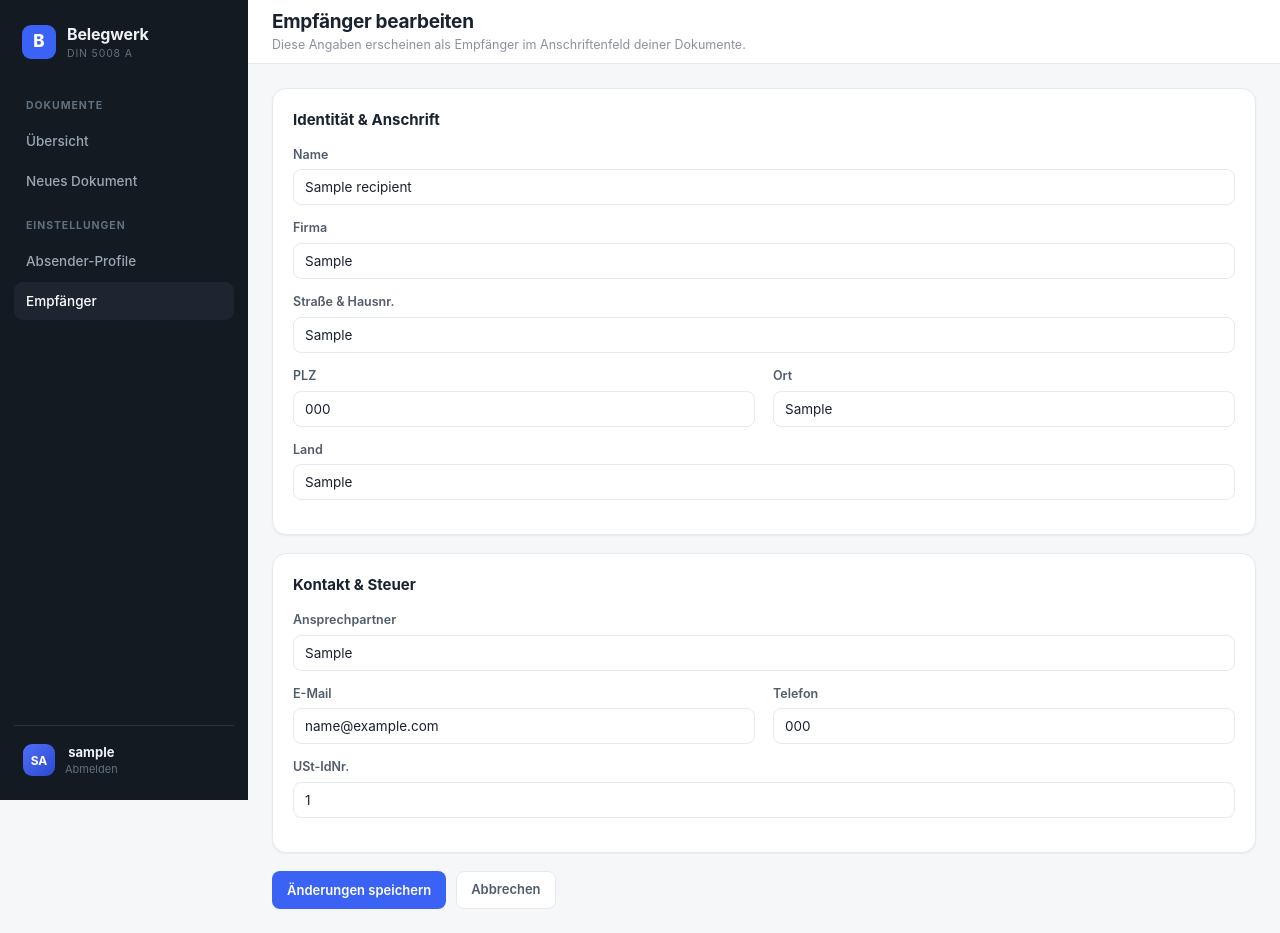
After one commit to LingLongAgent/belegwerk, a Django app: page /dokumente/empfaenger/1/ in a window 1280 px wide. The commit adds this page. Run offline with Django 5.2, Linux system fonts and the light colour scheme; a user stored in the database is signed in; tables that the repository leaves empty hold one stand-in row (values such as "Sample post").

Commit message:
M3: Empfänger/Kunden — Adressbuch mit wiederverwendbaren Empfängern
Neues Recipient-Modell (Adressbuch) pro Nutzer mit denselben Adressfeldern
wie der Inline-Empfänger auf Document. to_recipient() bildet auf py_doc Party
ab (Blanks→None); as_document_initial() liefert recipient_*-Initialwerte, mit
denen die Dokument-Formulare ab M4 einen gespeicherten Empfänger vorbelegen.

Formular mit deutschen Platzhaltern, ownership-scoped List/Create/Edit/Delete,
Sidebar-Eintrag "Empfänger", Admin. 12 neue Tests (Mapping, Initial-Keys,
str-Regel, View-Scoping und CRUD); gesamt 33 grün, ruff sauber.

Co-Authored-By: Claude Opus 4.8 <noreply@anthropic.com>

```diff
--- /dev/null
+++ b/documents/forms.py
@@ -0,0 +1,43 @@
+"""Form for the recipient address book (Empfänger/Kunden).
+
+German placeholders keep the mask self-explaining without DIN knowledge — the
+MVP's guiding principle. Only the name is required; everything else is optional
+so a quick "name + city" entry is enough to start with.
+"""
+
+from __future__ import annotations
+
+from django import forms
+
+from .models import Recipient
+
+
+class RecipientForm(forms.ModelForm):
+    """Edit all of a :class:`Recipient`'s address fields with helpful placeholders."""
+
+    class Meta:
+        model = Recipient
+        fields = [
+            "name",
+            "company",
+            "street",
+            "postal_code",
+            "city",
+            "country",
+            "contact",
+            "email",
+            "phone",
+            "vat_id",
+        ]
+        widgets = {
+            "name": forms.TextInput(attrs={"placeholder": "Erika Beispiel"}),
+            "company": forms.TextInput(attrs={"placeholder": "Beispiel AG"}),
+            "street": forms.TextInput(attrs={"placeholder": "Beispielweg 7"}),
+            "postal_code": forms.TextInput(attrs={"placeholder": "20095"}),
+            "city": forms.TextInput(attrs={"placeholder": "Hamburg"}),
+            "country": forms.TextInput(attrs={"placeholder": "Deutschland"}),
+            "contact": forms.TextInput(attrs={"placeholder": "Ansprechpartner/in"}),
+            "email": forms.EmailInput(attrs={"placeholder": "kontakt@beispiel.de"}),
+            "phone": forms.TextInput(attrs={"placeholder": "+49 40 1234567"}),
+            "vat_id": forms.TextInput(attrs={"placeholder": "DE123456789"}),
+        }
--- a/documents/models.py
+++ b/documents/models.py
@@ -132,3 +132,91 @@ class Document(models.Model):
                 ("Datum", formatted_date),
             ],
         )
+
+
+# The address fields a Recipient shares with a Document's inline recipient. Kept
+# in one place so the address book can copy an entry straight into a new document
+# without either side having to spell the field list out twice.
+RECIPIENT_ADDRESS_FIELDS = (
+    "name",
+    "company",
+    "street",
+    "postal_code",
+    "city",
+    "country",
+    "contact",
+    "email",
+    "phone",
+    "vat_id",
+)
+
+
+class Recipient(models.Model):
+    """A saved recipient (Empfänger/Kunde) in a user's address book.
+
+    Belegwerk stores each document's recipient inline (on :class:`Document`) so a
+    finished document never changes when an address is edited later. This model is
+    the convenience layer above that: a user enters a customer once and can copy
+    it into any new document. The address fields mirror :class:`Document`'s
+    ``recipient_*`` fields exactly, which lets :meth:`as_document_initial` hand a
+    document form ready-to-use initial values.
+    """
+
+    user = models.ForeignKey(
+        settings.AUTH_USER_MODEL,
+        on_delete=models.CASCADE,
+        related_name="recipients",
+    )
+
+    name = models.CharField("Name", max_length=200)
+    company = models.CharField("Firma", max_length=200, blank=True)
+    street = models.CharField("Straße & Hausnr.", max_length=200, blank=True)
+    postal_code = models.CharField("PLZ", max_length=20, blank=True)
+    city = models.CharField("Ort", max_length=120, blank=True)
+    country = models.CharField("Land", max_length=120, blank=True)
+    contact = models.CharField("Ansprechpartner", max_length=200, blank=True)
+    email = models.EmailField("E-Mail", blank=True)
+    phone = models.CharField("Telefon", max_length=60, blank=True)
+    vat_id = models.CharField("USt-IdNr.", max_length=40, blank=True)
+
+    created_at = models.DateTimeField(auto_now_add=True)
+    updated_at = models.DateTimeField(auto_now=True)
+
+    class Meta:
+        # Company first when present, otherwise the person's name — the label a
+        # user scans the address book by.
+        ordering = ["company", "name"]
+
+    def __str__(self) -> str:
+        return self.company or self.name
+
+    def to_recipient(self) -> Party:
+        """Translate this address-book entry into a py_doc :class:`Party`.
+
+        Empty strings become ``None`` so py_doc omits absent address lines — the
+        same rule :meth:`Document.to_recipient` and the sender profile follow.
+        """
+        return Party(
+            name=self.name,
+            company=self.company or None,
+            street=self.street or None,
+            postal_code=self.postal_code or None,
+            city=self.city or None,
+            country=self.country or None,
+            contact=self.contact or None,
+            email=self.email or None,
+            phone=self.phone or None,
+            vat_id=self.vat_id or None,
+        )
+
+    def as_document_initial(self) -> dict[str, str]:
+        """Return this entry as ``recipient_*`` initial values for a document form.
+
+        M4+ document forms pre-fill their inline recipient section from a chosen
+        address-book entry; the keys match :class:`Document`'s field names so the
+        result can be passed straight to a form's ``initial``.
+        """
+        return {
+            f"recipient_{field}": getattr(self, field)
+            for field in RECIPIENT_ADDRESS_FIELDS
+        }
--- a/documents/urls.py
+++ b/documents/urls.py
@@ -3,4 +3,14 @@ from django.urls import path
 from . import views
 
 app_name = "documents"
-urlpatterns = [path("neu/", views.choose_type, name="choose_type")]
+urlpatterns = [
+    path("neu/", views.choose_type, name="choose_type"),
+    path("empfaenger/", views.recipient_list, name="recipient_list"),
+    path("empfaenger/neu/", views.recipient_create, name="recipient_create"),
+    path("empfaenger/<int:pk>/", views.recipient_edit, name="recipient_edit"),
+    path(
+        "empfaenger/<int:pk>/loeschen/",
+        views.recipient_delete,
+        name="recipient_delete",
+    ),
+]
--- a/documents/views.py
+++ b/documents/views.py
@@ -1,5 +1,19 @@
+"""Views for documents: the type chooser and the recipient address book.
+
+Every recipient view is scoped to ``request.user`` so one user can never see or
+touch another user's saved recipients — the same ownership rule the sender
+profiles follow. A recipient is always saved with its owner attached.
+"""
+
+from __future__ import annotations
+
+from django.contrib import messages
 from django.contrib.auth.decorators import login_required
-from django.shortcuts import render
+from django.http import HttpRequest, HttpResponse
+from django.shortcuts import get_object_or_404, redirect, render
+
+from .forms import RecipientForm
+from .models import Recipient
 
 DOC_TYPES = [
     {"key": "rechnung", "name": "Rechnung", "desc": "Positionen, USt, Summen, Zahlungsziel."},
@@ -10,6 +24,71 @@ DOC_TYPES = [
 
 
 @login_required
-def choose_type(request):
+def choose_type(request: HttpRequest) -> HttpResponse:
     """Dokumenttyp wählen — Formulare folgen je Typ (Build-Loop)."""
     return render(request, "documents/choose_type.html", {"types": DOC_TYPES})
+
+
+@login_required
+def recipient_list(request: HttpRequest) -> HttpResponse:
+    """Show all recipients (Adressbuch) the current user owns."""
+    recipients = Recipient.objects.filter(user=request.user)
+    return render(
+        request,
+        "documents/recipient_list.html",
+        {"recipients": recipients},
+    )
+
+
+@login_required
+def recipient_create(request: HttpRequest) -> HttpResponse:
+    """Create a new recipient owned by the current user."""
+    if request.method == "POST":
+        form = RecipientForm(request.POST)
+        if form.is_valid():
+            recipient = form.save(commit=False)
+            recipient.user = request.user
+            recipient.save()
+            messages.success(request, "Empfänger gespeichert.")
+            return redirect("documents:recipient_list")
+    else:
+        form = RecipientForm()
+    return render(
+        request,
+        "documents/recipient_form.html",
+        {"form": form, "is_edit": False},
+    )
+
+
+@login_required
+def recipient_edit(request: HttpRequest, pk: int) -> HttpResponse:
+    """Edit one of the current user's recipients."""
+    recipient = get_object_or_404(Recipient, pk=pk, user=request.user)
+    if request.method == "POST":
+        form = RecipientForm(request.POST, instance=recipient)
+        if form.is_valid():
+            form.save()
+            messages.success(request, "Empfänger aktualisiert.")
+            return redirect("documents:recipient_list")
+    else:
+        form = RecipientForm(instance=recipient)
+    return render(
+        request,
+        "documents/recipient_form.html",
+        {"form": form, "is_edit": True, "recipient": recipient},
+    )
+
+
+@login_required
+def recipient_delete(request: HttpRequest, pk: int) -> HttpResponse:
+    """Delete one of the current user's recipients after confirmation."""
+    recipient = get_object_or_404(Recipient, pk=pk, user=request.user)
+    if request.method == "POST":
+        recipient.delete()
+        messages.success(request, "Empfänger gelöscht.")
+        return redirect("documents:recipient_list")
+    return render(
+        request,
+        "documents/recipient_confirm_delete.html",
+        {"recipient": recipient},
+    )
--- /dev/null
+++ b/templates/documents/recipient_form.html
@@ -0,0 +1,37 @@
+{% extends "main.html" %}
+{% block title %}{% if is_edit %}Empfänger bearbeiten{% else %}Neuer Empfänger{% endif %} · Belegwerk{% endblock %}
+{% block page_title %}{% if is_edit %}Empfänger bearbeiten{% else %}Neuer Empfänger{% endif %}{% endblock %}
+{% block page_sub %}<div class="page-sub">Diese Angaben erscheinen als Empfänger im Anschriftenfeld deiner Dokumente.</div>{% endblock %}
+{% block nav_recipient %}active{% endblock %}
+{% block content %}
+<form method="post">{% csrf_token %}
+  {% if form.non_field_errors %}<div class="field-error">{{ form.non_field_errors }}</div>{% endif %}
+
+  <div class="card card-pad" style="margin-bottom:18px">
+    <div class="section-head"><h2>Identität &amp; Anschrift</h2></div>
+    {% include "accounts/_field.html" with field=form.name %}
+    {% include "accounts/_field.html" with field=form.company %}
+    {% include "accounts/_field.html" with field=form.street %}
+    <div class="form-grid">
+      {% include "accounts/_field.html" with field=form.postal_code %}
+      {% include "accounts/_field.html" with field=form.city %}
+    </div>
+    {% include "accounts/_field.html" with field=form.country %}
+  </div>
+
+  <div class="card card-pad" style="margin-bottom:18px">
+    <div class="section-head"><h2>Kontakt &amp; Steuer</h2></div>
+    {% include "accounts/_field.html" with field=form.contact %}
+    <div class="form-grid">
+      {% include "accounts/_field.html" with field=form.email %}
+      {% include "accounts/_field.html" with field=form.phone %}
+    </div>
+    {% include "accounts/_field.html" with field=form.vat_id %}
+  </div>
+
+  <div style="display:flex;gap:10px">
+    <button class="btn btn-primary" type="submit">{% if is_edit %}Änderungen speichern{% else %}Empfänger speichern{% endif %}</button>
+    <a class="btn btn-ghost" href="{% url 'documents:recipient_list' %}">Abbrechen</a>
+  </div>
+</form>
+{% endblock %}
--- a/templates/main.html
+++ b/templates/main.html
@@ -13,6 +13,7 @@
     <a class="nav-item {% block nav_new %}{% endblock %}" href="{% url 'documents:choose_type' %}"><span>Neues Dokument</span></a>
     <div class="nav-group-label">Einstellungen</div>
     <a class="nav-item {% block nav_sender %}{% endblock %}" href="{% url 'profile_list' %}"><span>Absender-Profile</span></a>
+    <a class="nav-item {% block nav_recipient %}{% endblock %}" href="{% url 'documents:recipient_list' %}"><span>Empfänger</span></a>
     <div class="nav-spacer"></div>
     <div class="sidebar-foot">
       <form method="post" action="{% url 'logout' %}">{% csrf_token %}
```
Also changed, not shown: docs/PROGRESS.md (+1 -0 lines), docs/PROJECT_PLAN.md (+1 -1 lines), documents/admin.py (+7 -1 lines), documents/tests.py (+142 -1 lines), templates/documents/recipient_confirm_delete.html (added, +13 -0 lines), templates/documents/recipient_list.html (added, +33 -0 lines), documents/migrations/0002_recipient.py (added).
